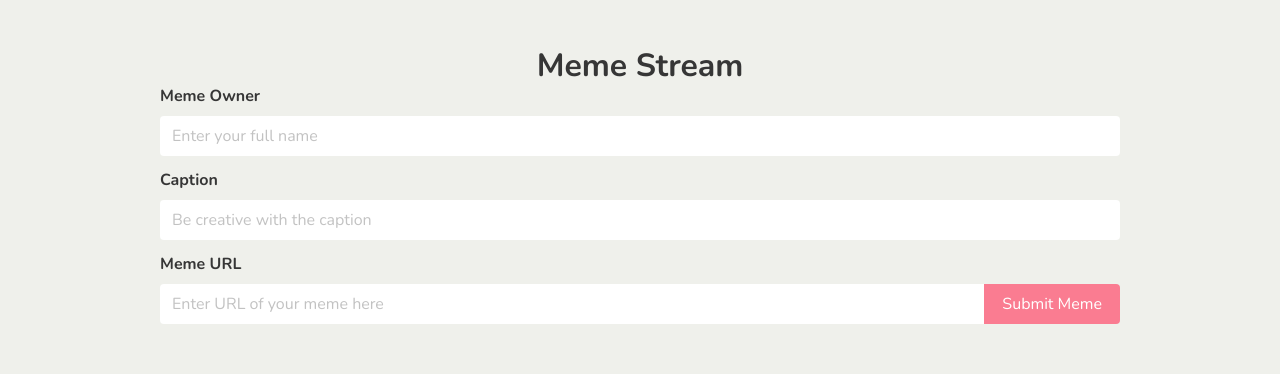
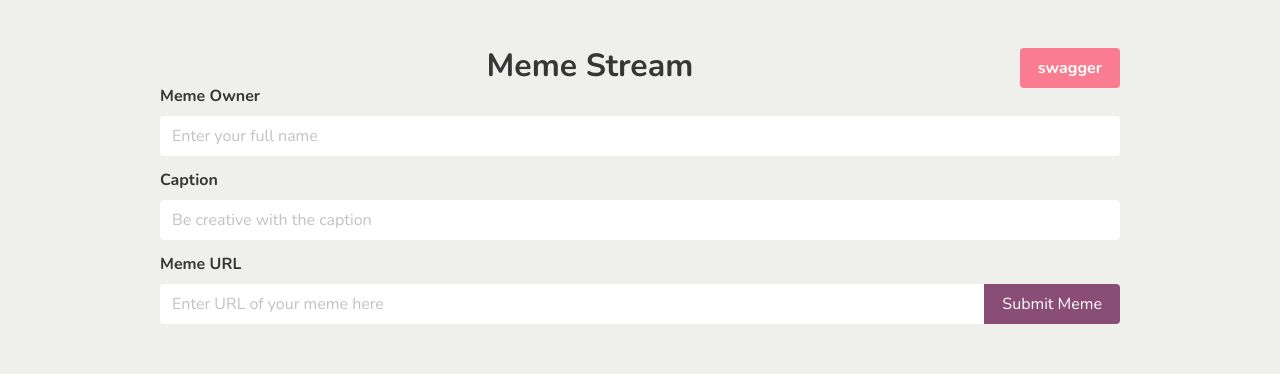
Before and after one commit to IshaanG/xmeme, a React (Create React App) app in the folder frontend/: page / in a window 1280 px wide. Shown: the top 374 px of the page. Built offline with nearby package versions, Linux system fonts and the light colour scheme; no server answers; the HTML template or start-up script is replaced by a standard one.

Commit message:
Add swagger button front-end

```diff
--- a/frontend/src/App.js
+++ b/frontend/src/App.js
@@ -82,7 +82,11 @@ const App = () => {
 
       <section className="section">
         <div className="container">
-          <h1 className="title has-text-weight-bold has-text-centered">Meme Stream</h1>
+          <h1 className="title has-text-weight-bold has-text-centered">
+            Meme Stream
+            <a href="https://swagger.xmeme.ishaan.ninja/swagger-ui" className="button is-link is-pulled-right">swagger</a>
+          </h1>
+
         </div>
 
         <div className="container">
--- a/frontend/src/App.scss
+++ b/frontend/src/App.scss
@@ -57,6 +57,7 @@ $input-shadow: none;
 
 // @import "../node_modules/bulma/sass/helpers/_all";
 @import "../node_modules/bulma/sass/helpers/typography.sass";
+@import "../node_modules/bulma/sass/helpers/float.sass";
 
 // @import "../node_modules/bulma/sass/layout/_all";
 @import "../node_modules/bulma/sass/layout/footer.sass";
--- a/frontend/src/components/Form.js
+++ b/frontend/src/components/Form.js
@@ -54,7 +54,7 @@ const Form = (props) => {
           />
         </div>
         <div className="control">
-          <button className="button is-link" type="submit">Submit Meme</button>
+          <button className="button is-primary" type="submit">Submit Meme</button>
         </div>
       </div>
 
```
